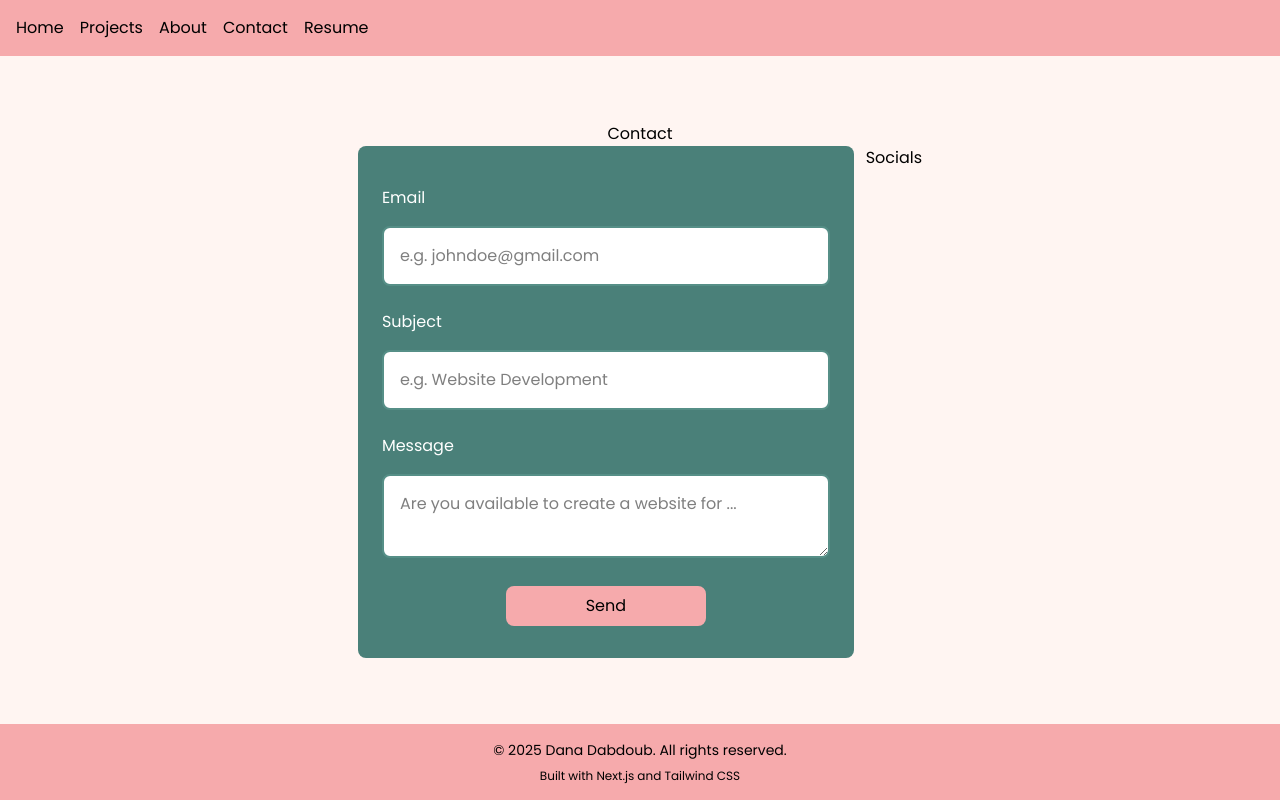
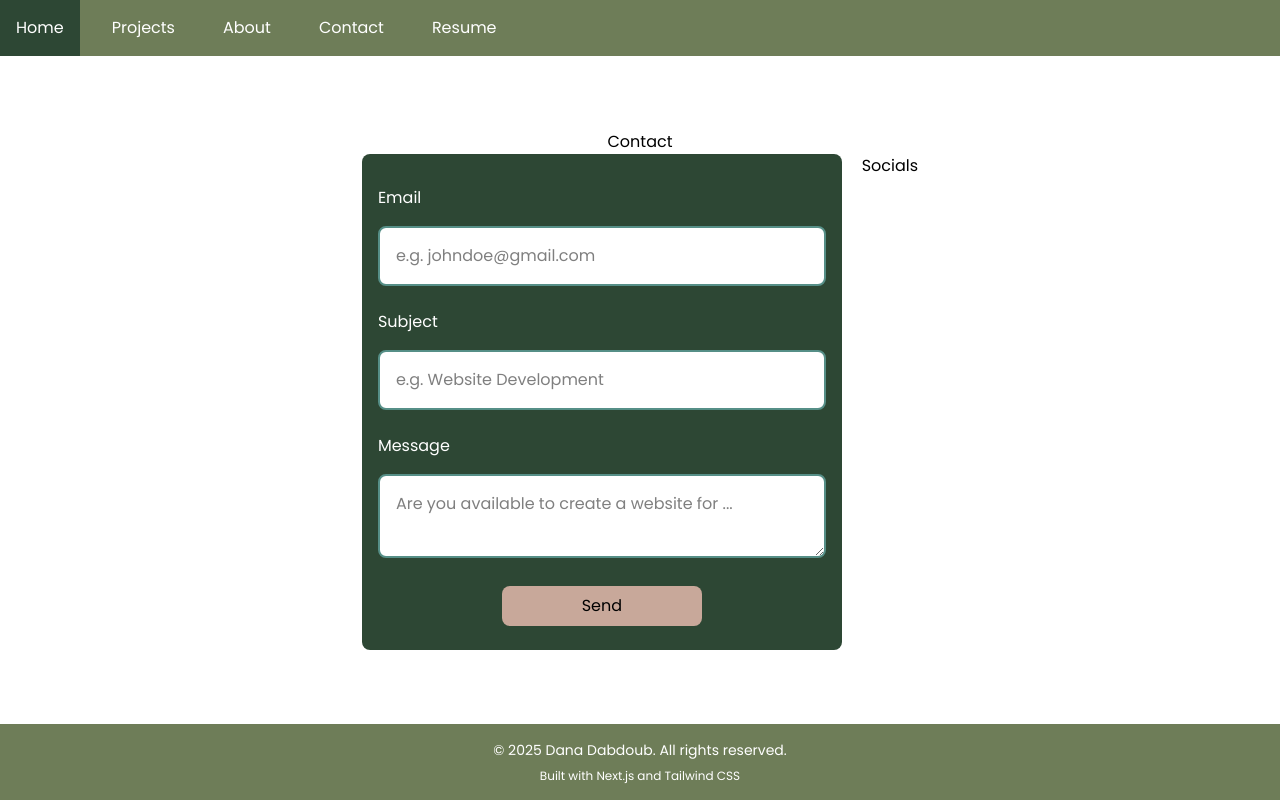
Before and after one commit to danad1821/portfolio, a Next.js app: page /contact in a window 1280 px wide. Built offline with nearby package versions, Linux system fonts and the light colour scheme.

Commit message:
emails can be sent now

```diff
--- a/package.json
+++ b/package.json
@@ -14,7 +14,8 @@
     "next": "15.4.6",
     "react": "19.1.0",
     "react-dom": "19.1.0",
-    "react-icons": "^5.5.0"
+    "react-icons": "^5.5.0",
+    "resend": "^6.0.3"
   },
   "devDependencies": {
     "@tailwindcss/postcss": "^4",
--- /dev/null
+++ b/src/app/api/contact/route.ts
@@ -0,0 +1,40 @@
+import { NextResponse, NextRequest } from "next/server";
+import { Resend } from "resend";
+
+const resend = new Resend(process.env.RESEND_API_KEY);
+
+export async function POST(req: NextRequest) {
+  try {
+    // Get the data sent from the client-side component
+    const { email, subject, message } = await req.json();
+
+    const { data, error } = await resend.emails.send({
+      from: `Contact Form <onboarding@resend.dev>`,
+      to: "danadabdoub@gmail.com", // Your verified email address
+      subject: `Contact Form: ${subject}`,
+      html: `
+        <div>
+          <h3>Message from: ${email}</h3>
+          <p>${message}</p>
+        </div>
+      `,
+    });
+
+    if (error) {
+      console.error("Resend API error:", error);
+      return NextResponse.json({ error }, { status: 500 });
+    }
+
+    return NextResponse.json({
+      message: "Email sent successfully",
+      data,
+    }, { status: 200 });
+
+  } catch (error) {
+    console.error("Internal Server Error:", error);
+    return NextResponse.json({
+      message: "An unexpected error occurred.",
+      error: error,
+    }, { status: 500 });
+  }
+}
--- a/src/app/globals.css
+++ b/src/app/globals.css
@@ -1,12 +1,11 @@
 @import "tailwindcss";
 
 :root{
-    --dark-green: #064232;
-    --teal: #4a8079;
-    --pink: #f6aaac;
-    --light-pink: #FFF5F2;
-    --dark-pink: #f6b4b5;
     --white: #FFFFFF;
+    --primary-green: #2D4734;
+    --secondary-green: #6E7D58;
+    --blush: #C8A89A;
+    --gold: #B98A3C;
 }
 
 body{
@@ -28,16 +27,24 @@ footer {
   flex-shrink: 0;
 }
 
-.bg-color-dark-pink{
-    background-color: var(--dark-pink);
+.bg-color-primary-green{
+    background-color: var(--primary-green);
 }
 
-.bg-color-teal{
-    background-color: var(--teal);
+.bg-color-secondary-green{
+    background-color: var(--secondary-green);
 }
 
 .bg-color-pink{
-    background-color: var(--pink);
+    background-color: var(--blush);
+}
+
+nav>ul>li:hover{
+    background-color: var(--primary-green);
+}
+
+nav>ul>li{
+    cursor: pointer;
 }
 
 /* .bottom-frame-border{
--- a/src/app/page.tsx
+++ b/src/app/page.tsx
@@ -35,7 +35,7 @@ export default function Home() {
   return (
     <>
       <main>
-        <section className="bg-color-teal text-white p-8 flex items-center justify-center">
+        <section className="bg-color-pink text-white p-8 flex items-center justify-center">
           <Image
             src="/frameProf.png"
             alt="Profile Picture"
@@ -61,14 +61,14 @@ export default function Home() {
           </p>
           <div className="flex flex-col">
             <button
-              className="bg-color-teal rounded-lg px-4 py-2 text-white max-w-md m-2 flex items-center"
+              className="bg-color-primary-green rounded-lg px-4 py-2 text-white max-w-md m-2 flex items-center"
               onClick={knowMore}
             >
               Know more
               <FaChevronRight className="ml-1" />
             </button>
             <button
-              className="bg-color-teal rounded-lg px-4 py-2 text-white max-w-md m-2 flex items-center"
+              className="bg-color-primary-green rounded-lg px-4 py-2 text-white max-w-md m-2 flex items-center"
               onClick={goToResume}
             >
               My Resume
@@ -77,8 +77,8 @@ export default function Home() {
           </div>
         </section>
 
-        <section className="bg-color-pink p-8 flex flex-col items-center">
-          <h2 className="text-xl mb-4 font-bold">Checkout my projects</h2>
+        <section className="bg-color-primary-green p-8 flex flex-col items-center">
+          <h2 className="text-xl mb-4 font-bold text-white">Checkout my projects</h2>
           <div className="flex gap-4 overflow-auto">
             {projects.length > 0
               ? projects.map((project, index) => (
--- a/src/app/projects/page.tsx
+++ b/src/app/projects/page.tsx
@@ -22,14 +22,17 @@ export default function Projects() {
   return (
     <>
       <main>
-        <h1>Projects</h1>
-        <div className="flex flex-wrap gap-4">
+        <h1 className="font-bold text-3xl text-center m-2">Projects</h1>
+        <section>
+          <input type="text" placeholder="" />
+        </section>
+        <section className="flex flex-wrap m-2">
           {projects.length > 0
             ? projects.map((project, index) => (
                 <ProjectCard key={index} project={project} />
               ))
             : "No projects available"}
-        </div>
+        </section>
       </main>
     </>
   );
--- a/src/app/resume/page.tsx
+++ b/src/app/resume/page.tsx
@@ -2,7 +2,10 @@
 export default function Resume(){
     return(
         <>
-        <main></main>
+        <main>
+            <h1 className="font-bold text-3xl text-center m-2">Resume</h1>
+
+        </main>
         </>
     )
 }
--- a/src/components/contactForm.tsx
+++ b/src/components/contactForm.tsx
@@ -1,7 +1,6 @@
 "use client";
 import { useState } from "react";
 import Form from "next/form";
-import axios from "axios";
 
 export default function ContactForm() {
   const [messageData, setMessageData] = useState({
@@ -10,21 +9,55 @@ export default function ContactForm() {
     message: "",
   });
 
-  const submitMessage = async () =>{
-    try{
-      const msData = JSON.stringify(messageData);
-      await axios.post(`http://localhost:5000/messages/send/${msData}`)
-      console.log("sending successful")
-    } catch (er){
-      console.error(er);
+  const handleInputChange = (e) => {
+    const { name, value } = e.target;
+    setMessageData((prevData) => ({
+      ...prevData,
+      [name]: value,
+    }));
+  };
+
+  const submitMessage = async () => {
+    const msData = JSON.stringify(messageData);
+    try {
+      console.log("Starting to post");
+      const response = await fetch("/api/contact", {
+        method: "POST",
+        headers: {
+          "Content-Type": "application/json",
+        },
+        body: msData,
+      });
+      console.log("Finished post");
+
+      if (response.ok) {
+        // Handle success
+        const data = await response.json();
+        console.log("Email sent successfully:", data);
+        setMessageData({
+          email: "",
+          subject: "",
+          message: "",
+        });
+      } else {
+        // Handle errors
+        const error = await response.json();
+        console.error("Failed to send email:", error);
+        alert("Failed to send email. Please try again.");
+      }
+    } catch (error) {
+      console.error("An error occurred:", error);
+      alert("An unexpected error occurred. Please try again.");
     }
-  }
+  };
 
   return (
     <Form
       action="/send-message"
-      className="flex flex-col gap-4 py-8 px-6 bg-color-teal text-white rounded-lg items-center max-w-lg"
-      onSubmit={(e)=> {e.preventDefault()}}
+      className="flex flex-col gap-4 py-6 px-4 bg-color-primary-green text-white rounded-lg items-center max-w-lg"
+      onSubmit={(e) => {
+        e.preventDefault();
+      }}
     >
       <div className="flex flex-col gap-4 w-md">
         <label htmlFor="" className="mt-2">
@@ -37,13 +70,8 @@ export default function ContactForm() {
           className="border-[#568F87] border-2 rounded-lg p-4 bg-white text-black"
           placeholder="e.g. johndoe@gmail.com"
           value={messageData.email}
-          onChange={(e) =>
-            setMessageData({
-              email: e.target.value,
-              subject: messageData.subject,
-              message: messageData.message,
-            })
-          }
+          onChange={handleInputChange}
+          required
         />
       </div>
       <div className="flex flex-col gap-4 w-md">
@@ -57,13 +85,8 @@ export default function ContactForm() {
           className="border-[#568F87] border-2 rounded-lg p-4 bg-white text-black"
           placeholder="e.g. Website Development"
           value={messageData.subject}
-          onChange={(e) =>
-            setMessageData({
-              email: messageData.email,
-              subject: e.target.value,
-              message: messageData.message,
-            })
-          }
+          onChange={handleInputChange}
+          required
         />
       </div>
       <div className="flex flex-col gap-4 w-md">
@@ -76,13 +99,8 @@ export default function ContactForm() {
           className="border-[#568F87] border-2 rounded-lg p-4 bg-white text-black"
           placeholder="Are you available to create a website for ..."
           value={messageData.message}
-          onChange={(e) =>
-            setMessageData({
-              email: messageData.email,
-              subject: messageData.subject,
-              message: e.target.value,
-            })
-          }
+          onChange={handleInputChange}
+          required
         ></textarea>
       </div>
       <button
--- a/src/components/footer.tsx
+++ b/src/components/footer.tsx
@@ -1,6 +1,6 @@
 export default function Footer() {
   return (
-    <footer className="bg-color-pink text-black py-4">
+    <footer className="bg-color-secondary-green text-white py-4">
       <div className="container mx-auto text-center">
         <p className="text-sm">
           &copy; {new Date().getFullYear()} Dana Dabdoub. All rights reserved.
--- a/src/components/header.tsx
+++ b/src/components/header.tsx
@@ -1,15 +1,25 @@
-export default function Header(){
-    return(
-        <header className="bg-color-pink text-black p-4 sticky top-0 bottom-frame-border">
-            <nav className="bg-color-pink">
-                <ul className="flex gap-4">
-                    <li className="hover: bg-blue"><a href="/">Home</a></li>
-                    <li><a href="/projects">Projects</a></li>
-                    <li><a href="/about">About</a></li>
-                    <li><a href="/contact">Contact</a></li>
-                    <li><a href="/resume">Resume</a></li>
-                </ul>
-            </nav>
-        </header>
-    )
+export default function Header() {
+  return (
+    <header className="bg-color-secondary-green text-black sticky top-0 bottom-frame-border">
+      <nav className="bg-color-secondary-green">
+        <ul className="flex gap-4 text-white">
+          <li className="p-4 ">
+            <a href="/">Home</a>
+          </li>
+          <li className="p-4 ">
+            <a href="/projects">Projects</a>
+          </li>
+          <li className="p-4 ">
+            <a href="/about">About</a>
+          </li>
+          <li className="p-4 ">
+            <a href="/contact">Contact</a>
+          </li>
+          <li className="p-4 ">
+            <a href="/resume"> Resume</a>
+          </li>
+        </ul>
+      </nav>
+    </header>
+  );
 }
--- a/src/components/projectCard.tsx
+++ b/src/components/projectCard.tsx
@@ -14,7 +14,7 @@ export default function ProjectCard({ project }: ProjectCardProps) {
   return (
     <a
       href={url}
-      className="block hover:shadow-lg transition-shadow duration-300 max-w-md"
+      className="block hover:shadow-lg transition-shadow duration-300 max-w-sm min-h-md"
     >
       <div className="border rounded-lg overflow-hidden shadow-lg bg-white">
         <img
```
Also changed, not shown: src/app/projects/[project]/page.tsx (+26 -19 lines), 2 other files (tests, documents, lock files or other folders).
